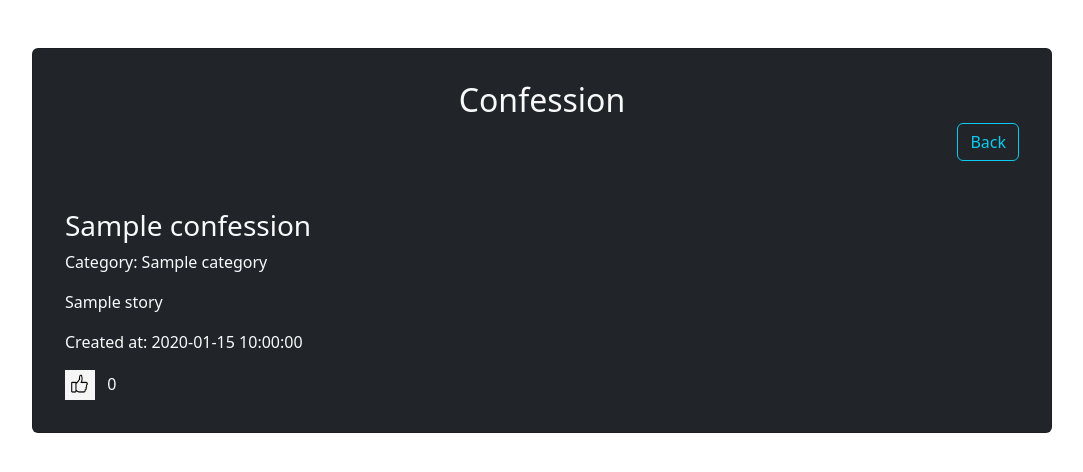
After one commit to Kungawo12/Confession_Center_project, a Flask app: template my_project_app/templates/one_confession.html in a window 1280 px wide. The commit adds this page. Shown: the top 472 px of the page, without its empty margins (98-1181 px from the left). Run offline with Flask 3, Linux system fonts and the light colour scheme; the template is opened without the code that fills it: most values are stand-ins (such as "Sample title", 1, 10 or a date in 2020).

Commit message:
added some changes

```diff
--- a/my_project_app/static/css/style.css
+++ b/my_project_app/static/css/style.css
@@ -95,5 +95,9 @@
     height: 500px;
     background: #000;
     color: #fff;
+}
 
+.likes{
+    height: 30px;
+    width: 30px;
 }
--- a/my_project_app/static/js/app.js
+++ b/my_project_app/static/js/app.js
@@ -21,3 +21,12 @@ nextBtn.addEventListener('click',()=>{
 function rotate(){
     imgContainer.style.transform = `perspective(1000px) rotateY(${x}deg)`;
 }
+
+document.addEventListener('DOMContentLoaded', (event) => {
+    let likeNum = 0;
+    let like = document.getElementById('like');
+    window.likeClick = function() {
+        likeNum += 1;
+        like.innerHTML = likeNum;
+    }
+});
--- a/my_project_app/templates/login.html
+++ b/my_project_app/templates/login.html
@@ -1,7 +1,7 @@
 {%extends "layout.html"%}
 {%block body%}
 <div class="container col-6">
-    <div class="card bg-secondary p-3 m-5" id="login">
+    <div class="card bg-primary p-3 m-5" id="login">
     <form action="/user/login" method="post">
         <h2 class="m-3 text-center">Login</h2>
         {% with messages = get_flashed_messages(category_filter=['login']) %}
--- /dev/null
+++ b/my_project_app/templates/one_confession.html
@@ -0,0 +1,24 @@
+{% extends "layout.html" %}
+{% block body %}
+<div class="container">
+    <div class="card bg-dark text-light p-3 m-5" id="confession">
+
+        <h2 class="m-3 text-center">Confession  <p class="text-end"><a href="/dashboard" class="btn btn-outline-info ">Back</a></p></h2>
+        <div class="card-body">
+            <h3>{{ confession.title }}</h3>
+            <p>Category: {{ confession.category }}</p>
+            <p>{{ confession.story }}</p>
+
+                <p>Created at: {{ confession.created_at }}</p>
+
+            <div class="likeIcon">
+                <img src="../static/images/like.jpg" alt="like icon" class="likes"  id="likeButton" onclick ="likeClick()">
+                <span class="ms-2" id="like">0</span>
+            </div>
+
+
+
+        </div>
+    </div>
+</div>
+{% endblock %}
```
Also changed, not shown: my_project_app/controllers/confessions.py (+8 -0 lines), my_project_app/static/images/like.jpg (added), 1 other file.
